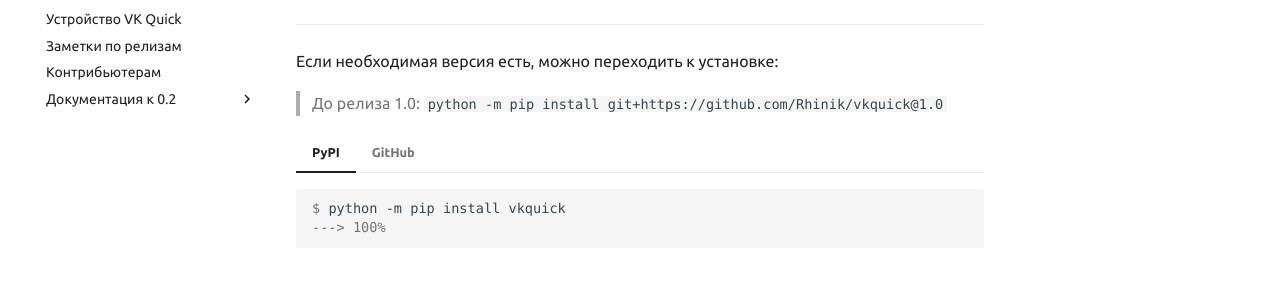
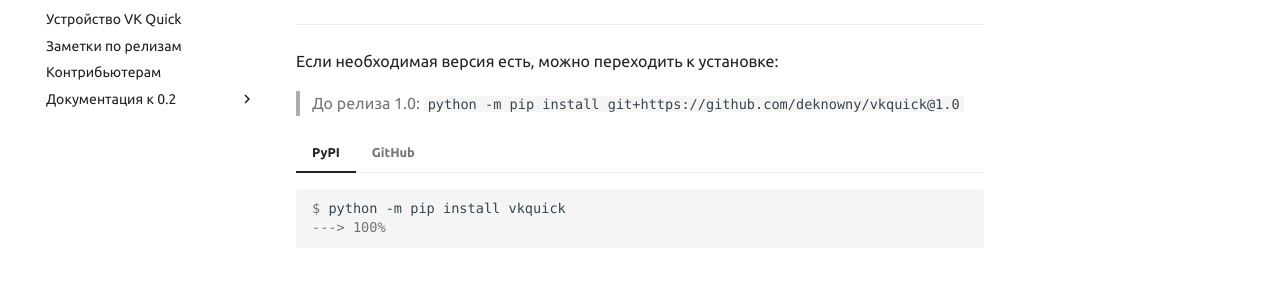
Before and after one commit to deknowny/vkquick, an MkDocs documentation site: the page built from docs/installation.md, in a window 1280 px wide and 1197 px high. Shown: the part 281-569 px from the top of the window. Built offline with MkDocs 1.6.1 and Material for MkDocs 9.7.7, drawn with Linux system fonts in a browser that asks for light colours; some web fonts are replaced; comment, search, counter and statistics services are not loaded; some of the changed lines change nothing that is shown.

Commit message:
Change installation link

```diff
--- a/docs/installation.md
+++ b/docs/installation.md
@@ -11,7 +11,7 @@
 
 Если необходимая версия есть, можно переходить к установке:
 
-> До релиза 1.0: `python -m pip install git+https://github.com/Rhinik/vkquick@1.0`
+> До релиза 1.0: `python -m pip install git+https://github.com/deknowny/vkquick@1.0`
 
 === "PyPI"
     <div class="termy">
```
